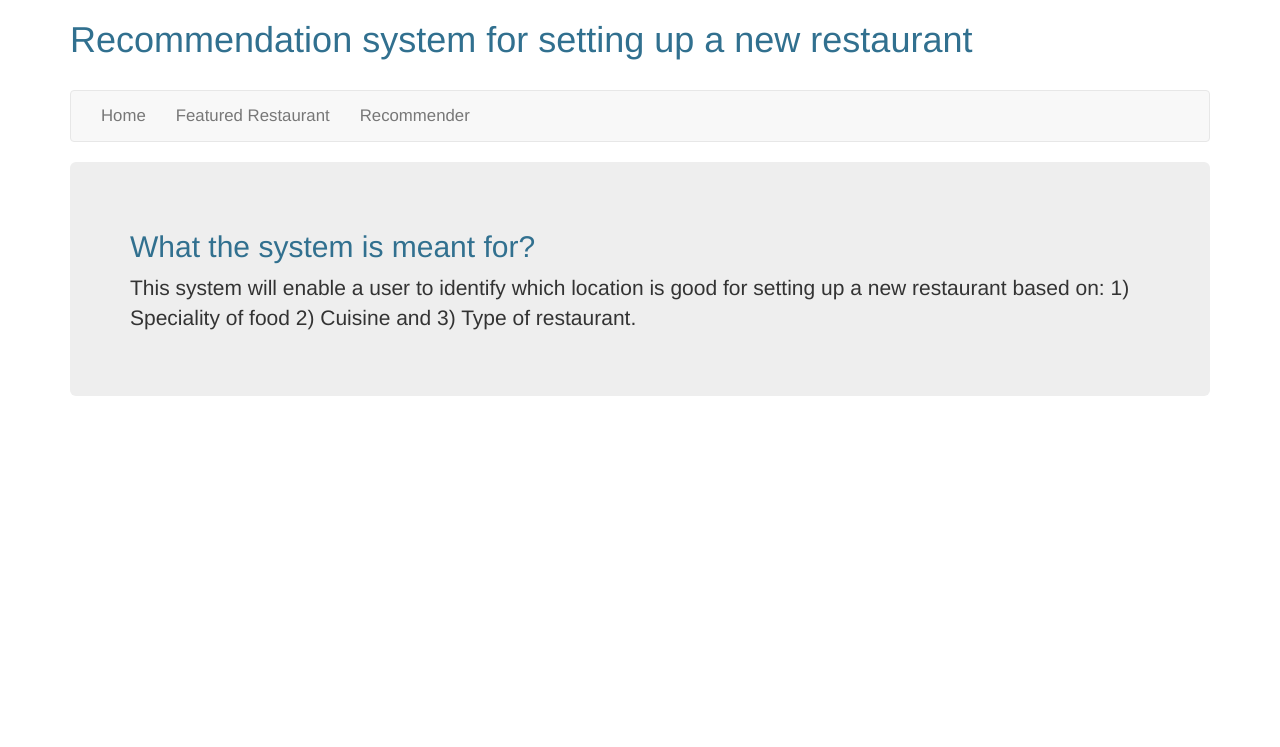
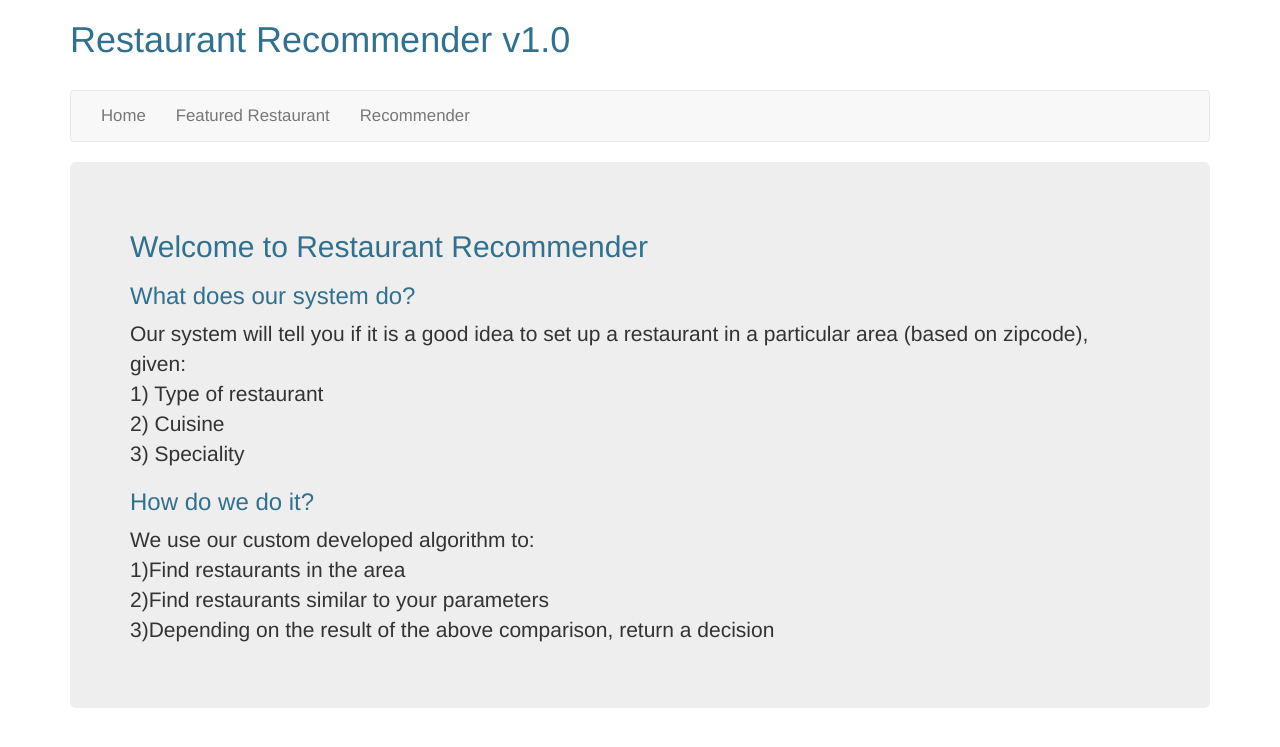
Before and after one commit to richil-bhalerao/yelp239, a Django app: page /index/ in a window 1280 px wide. Shown: the top 747 px of the page. Run offline with Django 3.2, Linux system fonts and the light colour scheme; parts of the project's set-up code (start-up, migrations or seed data) failed here and were passed over; some libraries are stand-ins or nearby versions.

Commit message:
Index.html fixed.

```diff
--- a/mysite/mysite/templates/index.html
+++ b/mysite/mysite/templates/index.html
@@ -76,7 +76,7 @@
 <!-- ###################################################################################################-->
 
 <div class="container">
-	<h1 class="text-info">Recommendation system for setting up a new restaurant</h1>
+	<h1 class="text-info">Restaurant Recommender v1.0</h1>
 	<br>
 	<nav class="navbar navbar-default" role="navigation">
   <!-- Brand and toggle get grouped for better mobile display -->
@@ -107,12 +107,21 @@
 </nav>
 
 <div class="jumbotron">
-    <h2 class="text-info">What the system is meant for?</h2>
-    <p>This system will enable a user to identify which location is good for setting up a new restaurant based on:
-    	1) Speciality of food
-    	2) Cuisine and
-    	3) Type of restaurant.</p>
+    <h2 class="text-info">Welcome to Restaurant Recommender</h2>
+    <h3 class="text-info">What does our system do?</h3>
+    <p>
+    Our system will tell you if it is a good idea to set up a restaurant
+    in a particular area (based on zipcode), given:<br>
+    	1) Type of restaurant<br>
+    	2) Cuisine<br>
+    	3) Speciality</p>
 
+	<h3 class="text-info">How do we do it?</h3>
+    <p>
+    We use our custom developed algorithm to:<br>
+    1)Find restaurants in the area<br>
+    2)Find restaurants similar to your parameters<br>
+    3)Depending on the result of the above comparison, return a decision</p>
     <!--<a href="#" class="btn btn-large btn-success">Get Started</a>-->
 </div>
 
@@ -127,6 +136,7 @@
       <label class="control-label" for="zipcode"><font class="text-info"><h3> Zip Code </h3> </font></label>
        <div class="controls">
         <input class="form-control" style="width:300px;" id="zipcode" placeholder="Enter Zip Code">
+        <span class="help-block">Currently we are limited to Phoenix, AZ region.</span>
       </div>
     </div><!-- /clearfix -->
   <br>
```
